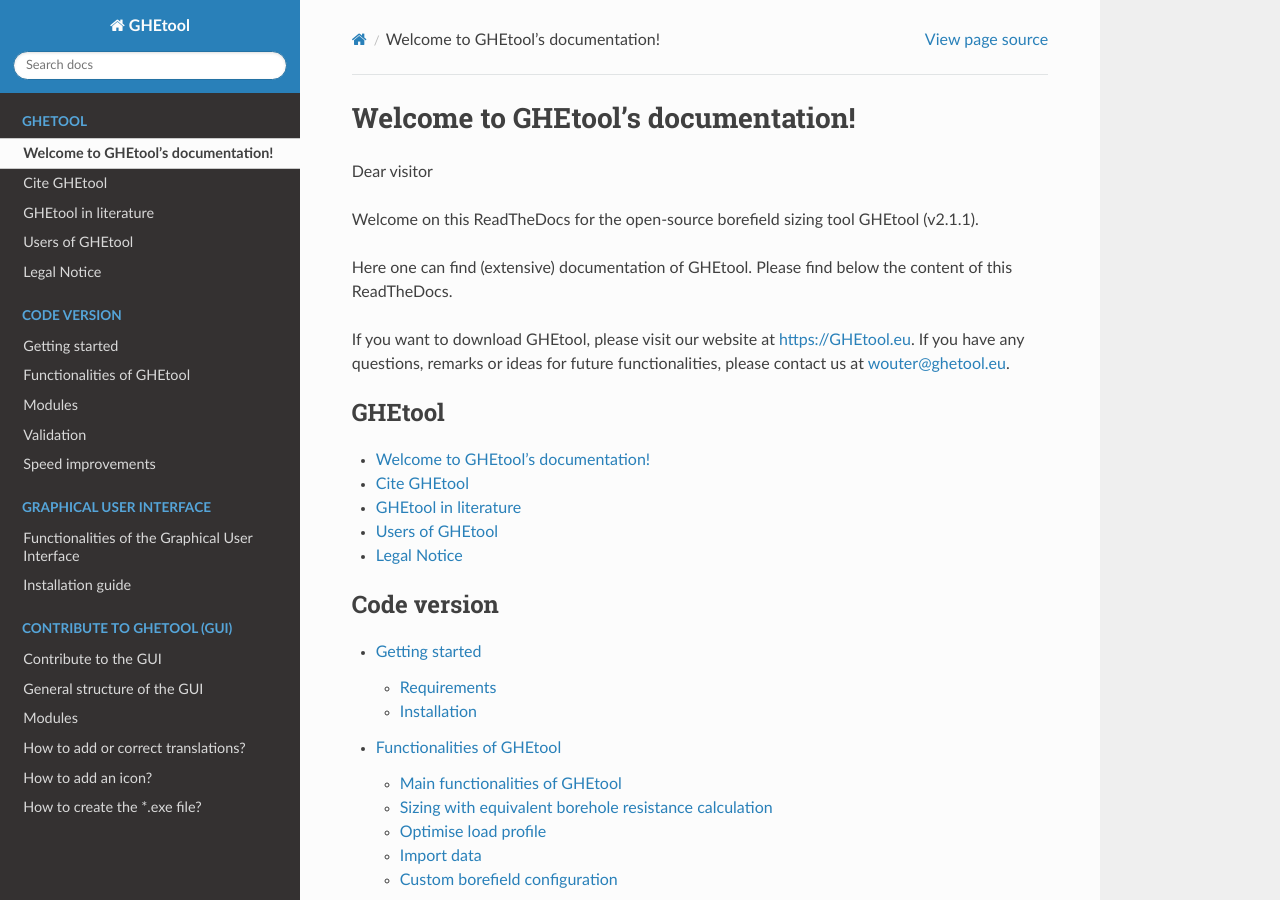
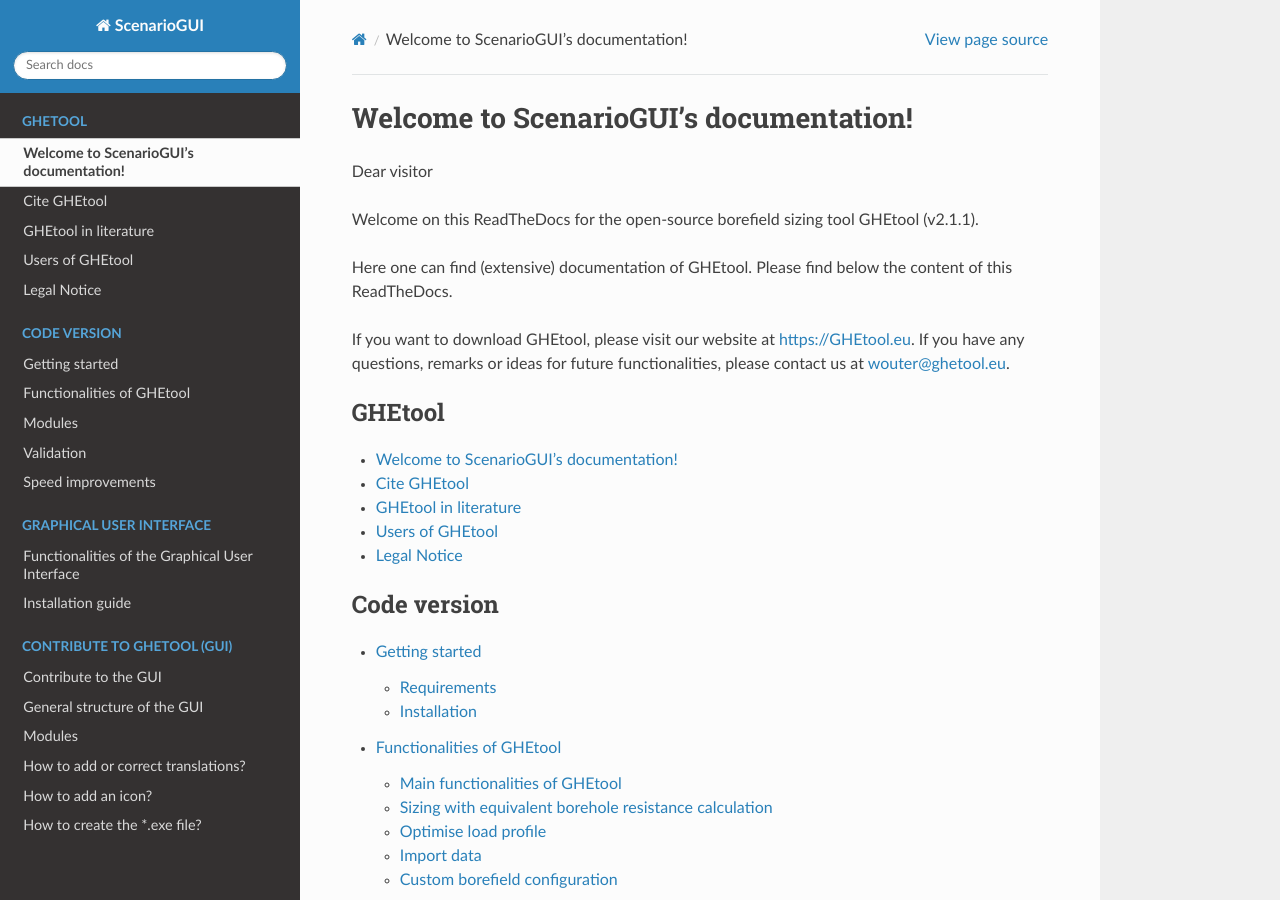
Before and after one commit to tblanke/ScenarioGUI, a Sphinx documentation site: the page built from docs/index.md, in a window 1280 px wide and 900 px high. Built offline with Sphinx 7.4.7 and the Read the Docs theme 2.0.0, drawn with Linux system fonts in a browser that asks for light colours; formulas are drawn with MathJax 3; pages that are not in the unit, such as notebooks, are missing from menus; some of the changed text lies outside the part shown.

Commit message:
update docs

```diff
--- a/docs/conf.py
+++ b/docs/conf.py
@@ -17,20 +17,21 @@
 import datetime
 from configparser import ConfigParser
 
-sys.path.insert(0, os.path.abspath('..'))
+sys.path.insert(0, os.path.abspath(".."))
 
 # -- Project information -----------------------------------------------------
 
-project = 'GHEtool'
-copyright = f'{datetime.datetime.now().year}, Wouter Peere and Tobias Blanke'
-author = 'Wouter Peere and Tobias Blanke'
+project = "ScenarioGUI"
+copyright = f"{datetime.datetime.now().year}, Tobias Blanke and Wouter Peere"
+author = "Tobias Blanke and Wouter Peere"
 
 # The full version, including alpha/beta/rc tags
 # get current version
 path = pathlib.Path(__file__).parent.parent
 config = ConfigParser()
-config.read_file(open(path.joinpath('setup.cfg'), 'r'))
-release = config.get('metadata', 'version')
+with open(path.joinpath("setup.cfg"), "r") as file:
+    config.read_file(file)
+release = config.get("metadata", "version")
 
 # -- General configuration ---------------------------------------------------
 
@@ -66,9 +67,9 @@
 # The theme to use for HTML and HTML Help pages.  See the documentation for
 # a list of builtin themes.
 #
-html_theme = 'sphinx_rtd_theme'
+html_theme = "sphinx_rtd_theme"
 
 # Add any paths that contain custom static files (such as style sheets) here,
 # relative to this directory. They are copied after the builtin static files,
 # so a file named "default.css" will overwrite the builtin "default.css".
-html_static_path = ['sources/_static']
+html_static_path = ["sources/_static"]
--- a/docs/index.md
+++ b/docs/index.md
@@ -3,7 +3,7 @@
 % You can adapt this file completely to your liking, but it should at least
 % contain the root `toctree` directive.
 
-# Welcome to GHEtool's documentation!
+# Welcome to ScenarioGUI's documentation!
 Dear visitor
 
 Welcome on this ReadTheDocs for the open-source borefield sizing tool GHEtool (v2.1.1).
```
Also changed, not shown: 1 other file.
